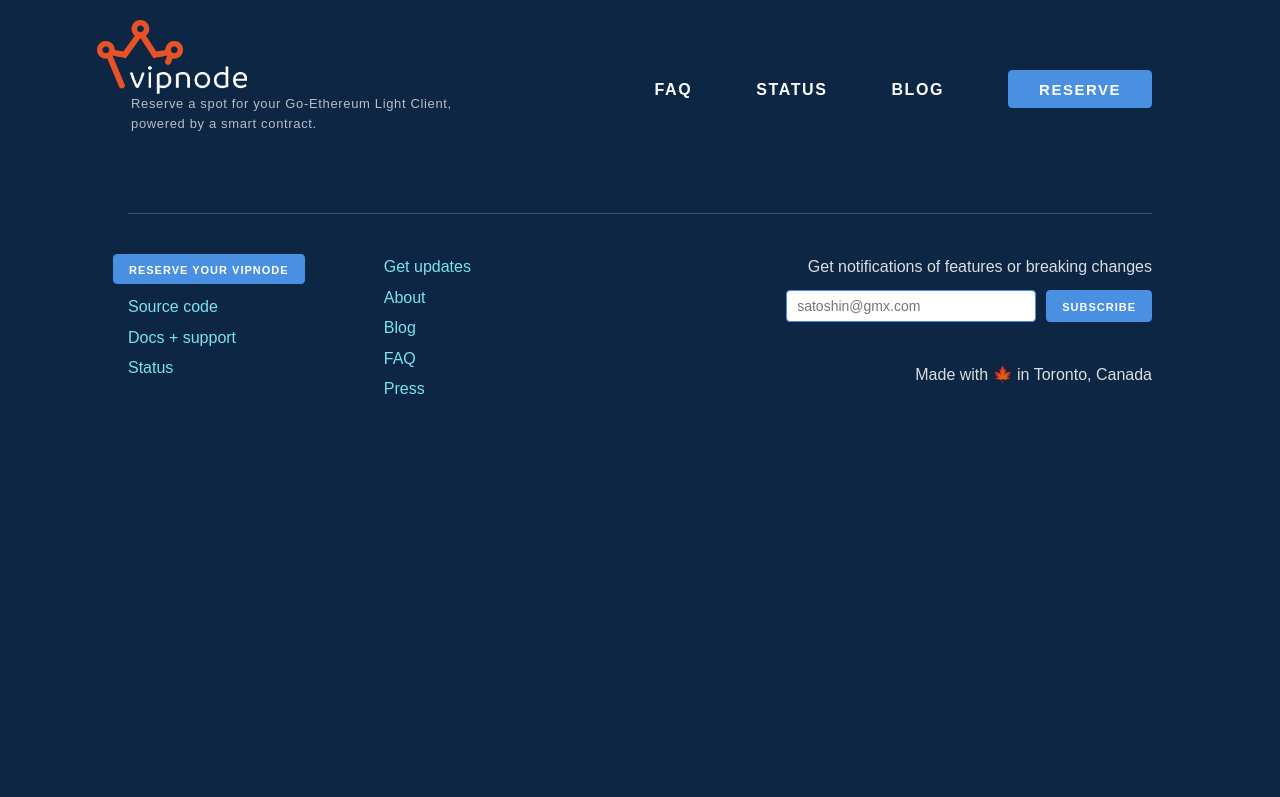
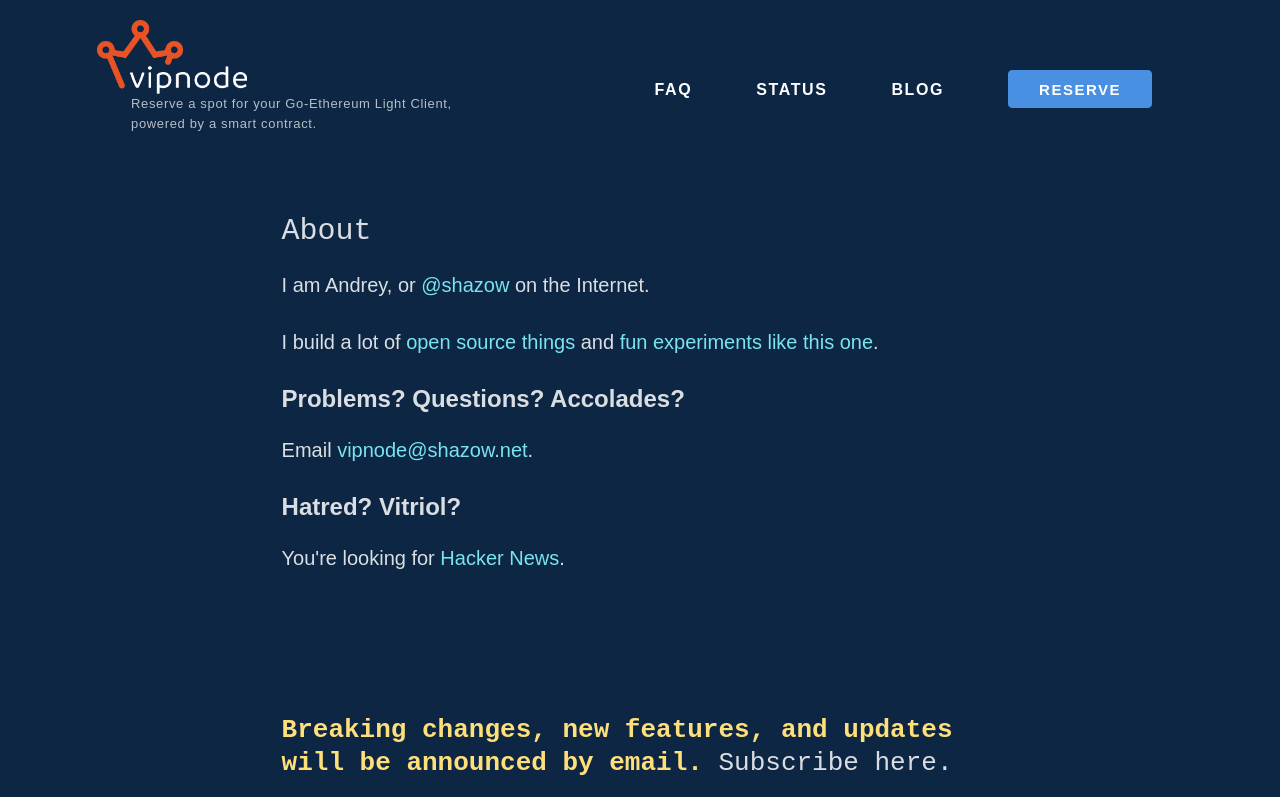
Before and after one commit to vipnode/vipnode.org, a Nuxt app: page /about in a window 1280 px wide. Shown: the top 797 px of the page. Built offline with nearby package versions, Linux system fonts and the light colour scheme.

Commit message:
Added shell About page

```diff
--- a/layouts/default.vue
+++ b/layouts/default.vue
@@ -51,7 +51,7 @@
             <a href="/#newsletter">Get updates</a>
           </li>
           <li>
-            <a href="">About</a>
+            <nuxt-link to="/about">About</nuxt-link>
           </li>
           <li>
             <a href="https://medium.com/@shazow/an-economic-incentive-for-running-ethereum-full-nodes-ecc0c9ebe22">Blog</a>
--- /dev/null
+++ b/pages/about.vue
@@ -0,0 +1,26 @@
+<template>
+  <article>
+    <div class="bumped-in">
+    <h1>About</h1>
+      <p>I am Andrey, or <a href="https://twitter.com/shazow" rel="nofollow">@shazow</a> on the Internet.</p>
+      <p>I build a lot of <a href="https://github.com/shazow">open source things</a>
+        and <a href="https://shazow.net/">fun experiments like this one</a>.</p>
+      <h3>Problems? Questions? Accolades?</h3>
+      <p>Email <a href="mailto:vipnode@shazow.net">vipnode@shazow.net</a>.</p>
+      <h3>Hatred? Vitriol?</h3>
+      <p>You're looking for <a href="https://news.ycombinator.com" rel="nofollow">Hacker News</a>.</p>
+    </div>
+
+    <Newsletter />
+    <Sponsors />
+  </article>
+</template>
+
+<script>
+import Sponsors from "~/components/Sponsors.vue"
+import Newsletter from "~/components/Newsletter.vue"
+
+export default {
+  components: { Sponsors, Newsletter },
+}
+</script>
```
